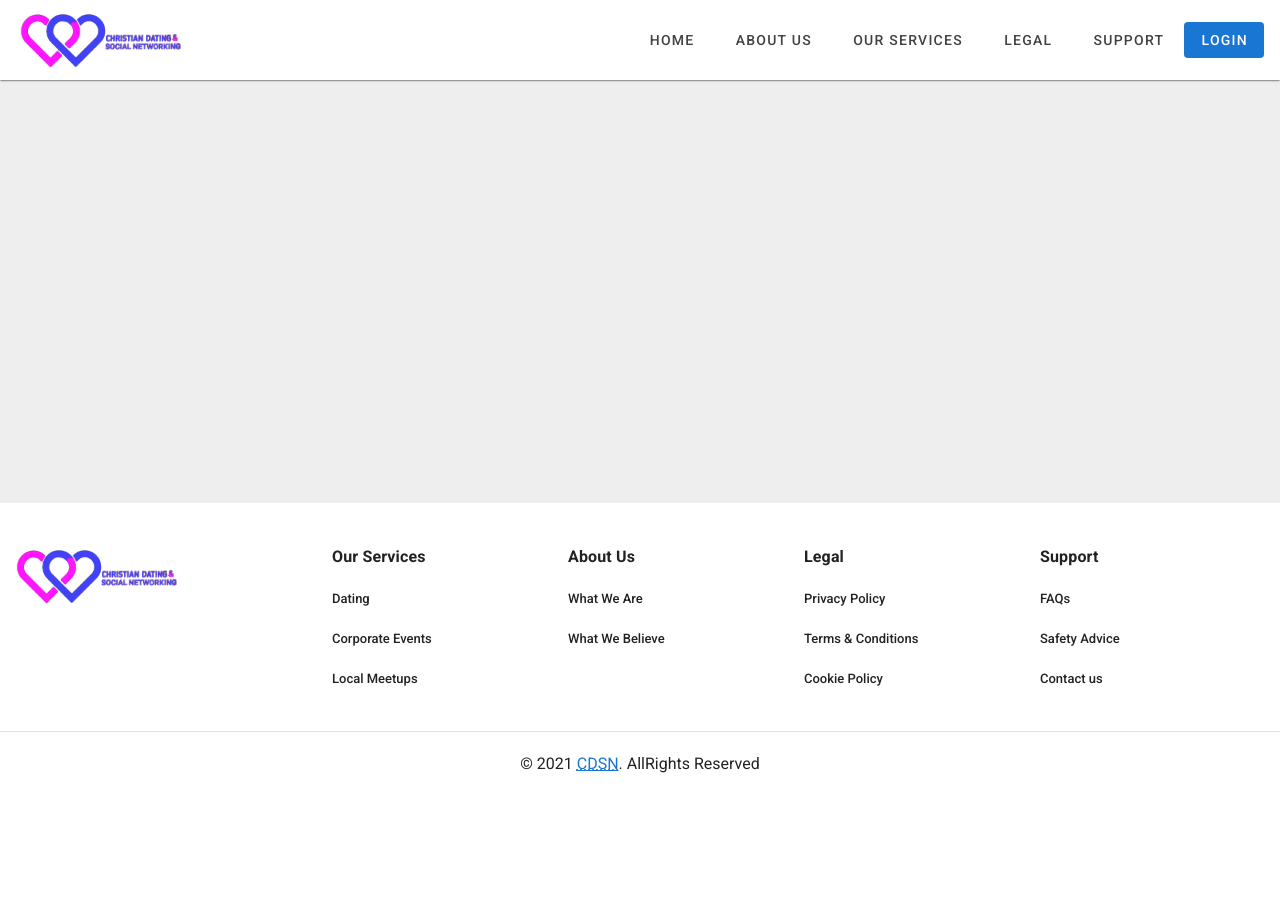
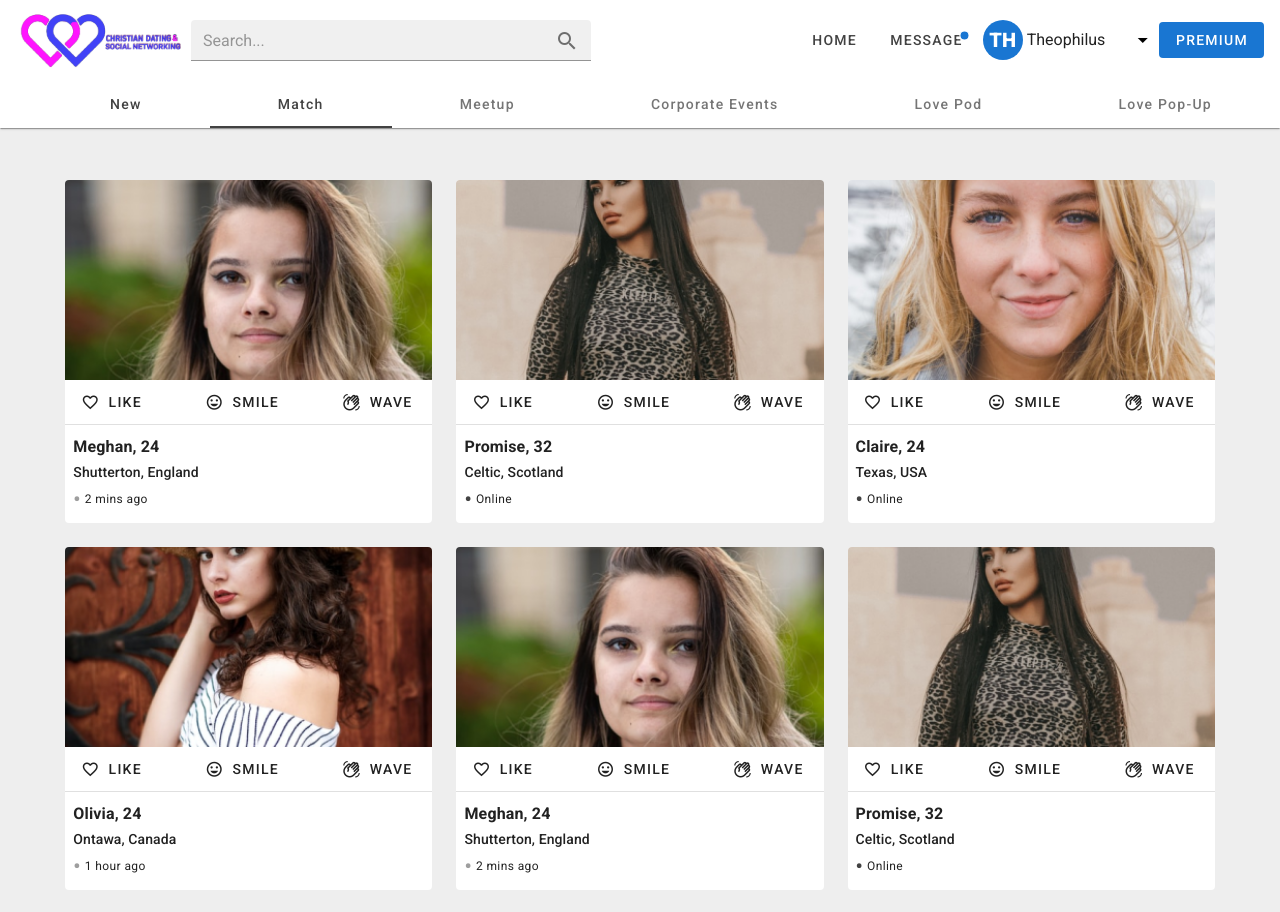
Before and after one commit to symplytheo/christian-dating-site, a Nuxt app: page /dating/match in a window 1280 px wide. Shown: the top 912 px of the page. Before the commit the page ends 800 px from the top, so only its background shows below. Built offline with nearby package versions, Linux system fonts and the light colour scheme.

Commit message:
create page

```diff
--- /dev/null
+++ b/pages/dating/match.vue
@@ -0,0 +1,65 @@
+<template>
+  <v-container fluid class="my-3 my-md-10">
+    <v-row justify="center">
+      <v-col cols="12" md="10" lg="11">
+        <v-row justify="center">
+          <v-col
+            v-for="(user, u) in [...users, ...users, ...users]"
+            :key="u"
+            cols="12"
+            sm="6"
+            lg="4"
+          >
+            <cards-user :user="user" />
+          </v-col>
+          <v-col cols="12" sm="8" md="6" lg="4" class="text-center">
+            <v-btn block large color="primary" depressed>See More</v-btn>
+          </v-col>
+        </v-row>
+      </v-col>
+    </v-row>
+  </v-container>
+</template>
+
+<script>
+export default {
+  layout: 'secondary',
+  data: () => ({
+    users: [
+      {
+        name: 'Meghan',
+        profile_pic: '/images/person-1.png',
+        age: 24,
+        location: 'Shutterton, England',
+        status: 'offline',
+        last_seen: '2 mins ago',
+      },
+      {
+        name: 'Promise',
+        profile_pic: '/images/person-2.png',
+        age: 32,
+        location: 'Celtic, Scotland',
+        status: 'online',
+      },
+      {
+        name: 'Claire',
+        profile_pic: '/images/person-3.png',
+        age: 24,
+        location: 'Texas, USA',
+        status: 'online',
+      },
+      {
+        name: 'Olivia',
+        profile_pic: '/images/person-4.png',
+        age: 24,
+        location: 'Ontawa, Canada',
+        status: 'offline',
+        last_seen: '1 hour ago',
+      },
+    ],
+  }),
+  head() {
+    return { title: 'Match | Dating' }
+  },
+}
+</script>
```
